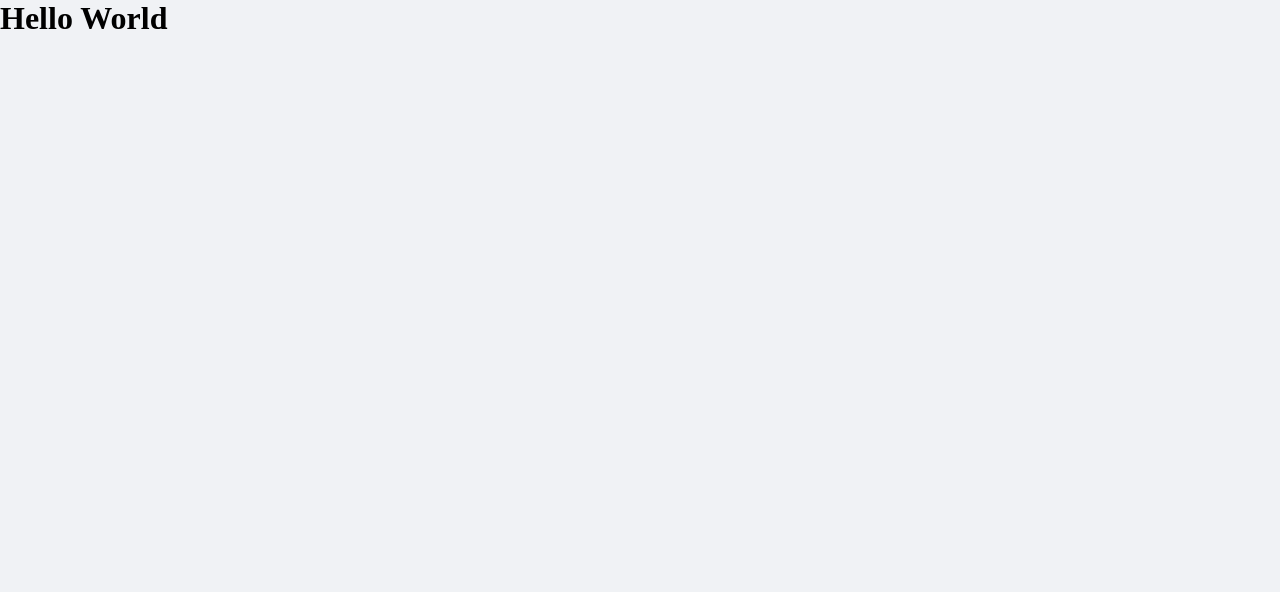
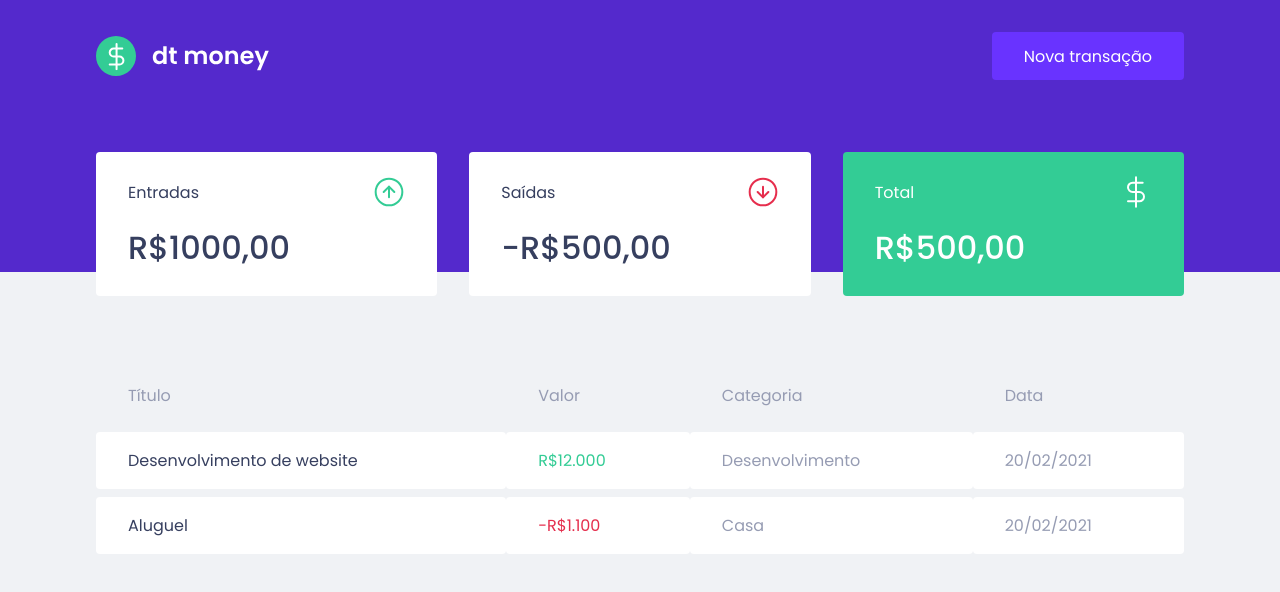
Before and after one commit to dandanbraz/dtmoney, a React (Create React App) app: page / in a window 1280 px wide. Shown: the top 592 px of the page. Built offline with nearby package versions, Linux system fonts and the light colour scheme.

Commit message:
Finalizar parte visual da aplicação

```diff
--- a/src/App.tsx
+++ b/src/App.tsx
@@ -1,11 +1,14 @@
 import React from "react";
+import { Dashboard } from "./components/Dashboard";
+import { Header } from "./components/Header";
 import { GlobalStyle } from "./styles/global";
 
 export function App() {
   return (
-    <div className="App">
-      <h1>Hello World</h1>
-      <GlobalStyle/>
-    </div>
+    <>
+      <Header />
+      <Dashboard />
+      <GlobalStyle />
+    </>
   );
 }
--- /dev/null
+++ b/src/components/Dashboard/index.tsx
@@ -0,0 +1,13 @@
+import React from "react";
+import { Summary } from "../Summary";
+import { TransactionsTable } from "../TransactionsTable";
+import { Container } from "./styles";
+
+export function Dashboard(){
+  return(
+    <Container>
+      <Summary />
+      <TransactionsTable />
+    </Container>
+  );
+}
--- /dev/null
+++ b/src/components/Dashboard/styles.ts
@@ -0,0 +1,7 @@
+import styled from "styled-components";
+
+export const Container = styled.main`
+  max-width: 1120px;
+  margin: 0 auto;
+  padding: 2.5rem 1rem;
+`;
--- /dev/null
+++ b/src/components/Header/index.tsx
@@ -0,0 +1,16 @@
+import React from 'react'
+import logoImg from '../../assets/logo.svg'
+import { Container, Content } from './styles'
+
+export function Header (){
+  return(
+    <Container>
+      <Content>
+        <img src={logoImg} alt="dt money"/>
+        <button type="button">
+          Nova transação
+        </button>
+      </Content>
+    </Container>
+  )
+}
--- /dev/null
+++ b/src/components/Header/styles.ts
@@ -0,0 +1,31 @@
+import styled from 'styled-components';
+
+export const Container = styled.header`
+  background: var(--blue);
+`;
+export const Content = styled.div`
+  max-width: 1120px;
+  margin: 0 auto;
+
+  padding: 2rem 1rem 12rem;
+  display: flex;
+  align-items: center;
+  justify-content: space-between;
+
+  button {
+    font-size: 1rem;
+    color: #FFF;
+    background: var(--blue-light);
+    border:0;
+    padding: 0 2rem;
+    border-radius: 0.25rem;
+    height: 3rem;
+
+    transition: filter 0.2s;
+
+    &:hover {
+      filter: brightness(0.9);
+    }
+  }
+
+`;
--- /dev/null
+++ b/src/components/Summary/index.tsx
@@ -0,0 +1,33 @@
+import React from "react";
+import incomeImg from '../../assets/income.svg'
+import outcomeImg from '../../assets/outcome.svg'
+import totalImg from '../../assets/total.svg'
+import { Container } from "../Summary/styles";
+
+export function Summary(){
+  return(
+    <Container>
+      <div>
+        <header>
+          <p>Entradas</p>
+          <img src={incomeImg} alt="Entradas"/>
+        </header>
+        <strong>R$1000,00</strong>
+      </div>
+      <div>
+        <header>
+          <p>Saídas</p>
+          <img src={outcomeImg} alt="Saídas"/>
+        </header>
+        <strong>-R$500,00</strong>
+      </div>
+      <div className="highlight-background">
+        <header>
+          <p>Total</p>
+          <img src={totalImg} alt="Total"/>
+        </header>
+        <strong>R$500,00</strong>
+      </div>
+    </Container>
+  )
+}
--- /dev/null
+++ b/src/components/Summary/styles.ts
@@ -0,0 +1,36 @@
+import styled from "styled-components";
+
+export const Container = styled.div`
+  display: grid;
+  grid-template-columns: repeat(3, 1fr);
+  gap: 2rem;
+  margin-top: -10rem;
+
+  div {
+    background: var(--shape);
+    padding: 1.5rem 2rem;
+    border-radius: 0.25rem;
+    color: var(--text-title);
+
+    header{
+      display:flex;
+      align-items: center;
+      justify-content: space-between;
+    }
+
+    strong {
+      display: block;
+      margin-top: 1rem;
+      font-size: 2rem;
+      font-weight: 500;
+      line-height: 3rem;
+    }
+
+    &.highlight-background {
+      background: var(--green);
+      color: #FFF;
+    }
+
+  }
+
+`;
--- /dev/null
+++ b/src/components/TransactionsTable/index.tsx
@@ -0,0 +1,34 @@
+import { Container } from "./styles";
+
+export function TransactionsTable() {
+  return(
+    <Container>
+      <table>
+        <thead>
+          <tr>
+            <th>Título</th>
+            <th>Valor</th>
+            <th>Categoria</th>
+            <th>Data</th>
+          </tr>
+        </thead>
+
+        <tbody>
+          <tr>
+            <td>Desenvolvimento de website</td>
+            <td className="deposit">R$12.000</td>
+            <td>Desenvolvimento</td>
+            <td>20/02/2021</td>
+          </tr>
+          <tr>
+            <td>Aluguel</td>
+            <td className="withdrawn">-R$1.100</td>
+            <td>Casa</td>
+            <td>20/02/2021</td>
+          </tr>
+        </tbody>
+
+      </table>
+    </Container>
+  );
+}
--- /dev/null
+++ b/src/components/TransactionsTable/styles.ts
@@ -0,0 +1,40 @@
+import styled from "styled-components";
+
+export const Container = styled.div`
+  margin-top: 4rem;
+
+  table {
+    width: 100%;
+    border-spacing: 0 0.5rem;
+
+    th {
+      color: var(--text-body);
+      font-weight: 400;
+      padding: 1rem 2rem;
+      text-align: left;
+      line-height: 1.5rem;
+    }
+
+    td {
+      padding: 1rem 2rem;
+      border: 0;
+      background: var(--shape);
+      color: var(--text-body);
+      border-radius: 0.25rem;
+
+      &:first-child {
+        color: var(--text-title);
+      }
+
+      &.deposit {
+        color: var(--green)
+      }
+
+      &.withdrawn {
+        color: var(--red)
+      }
+
+
+    }
+  }
+`;
--- a/src/styles/global.ts
+++ b/src/styles/global.ts
@@ -4,6 +4,7 @@
   :root {
     --background: #f0f2f5;
     --red: #E52E4D;
+    --green: #33CC95;
     --blue: #5429CC;
 
     --blue-light: #6933FF;
@@ -39,6 +40,15 @@
     -webkit-font-smoothing: antialiased;
   }
 
+  body, input, textarea, button {
+    font-family: 'Poppins', sans-serif;
+    font-weight: 400;
+  }
+
+  h1, h2, h3, h4, h5, h6, strong {
+    font-weight: 600;
+  }
+
   button {
     cursor: pointer;
   }
```
